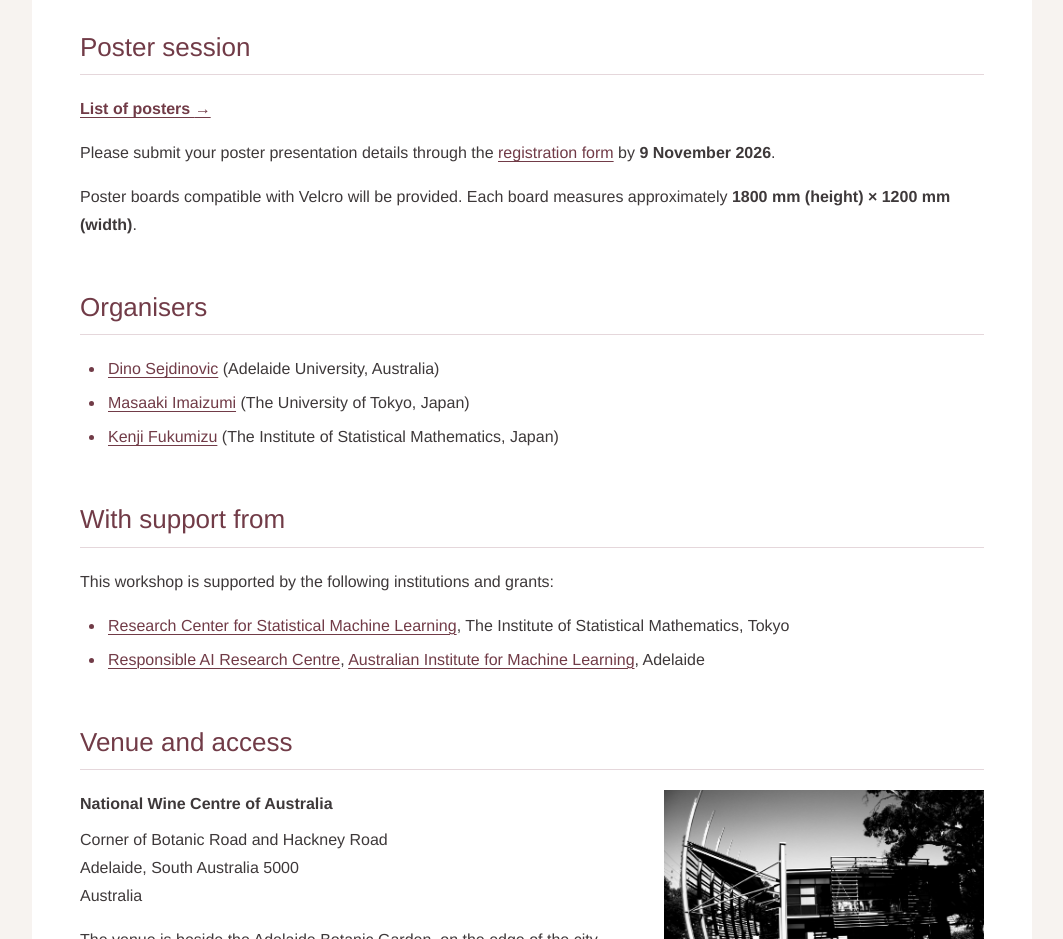
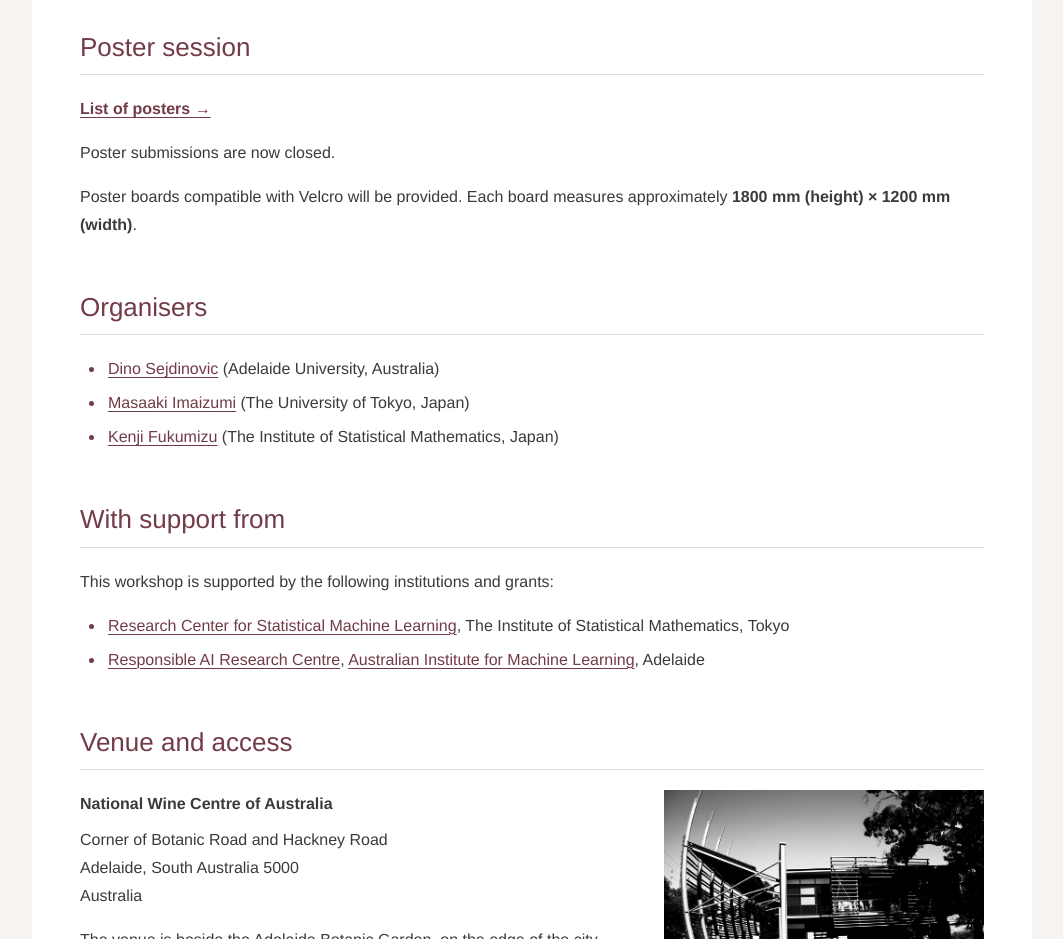
Before and after one commit to kips-lab/fimi-downunder, a plain HTML site: page docs/index.html in a window 1280 px wide. Shown: the part 2980-3919 px from the top of the page, without its empty margins (108-1171 px from the left). Drawn offline with Linux system fonts and the light colour scheme.

Commit message:
Mark FIMI poster submissions closed

```diff
--- a/docs/index.html
+++ b/docs/index.html
@@ -99,7 +99,7 @@
         <section id="posters" aria-labelledby="posters-title">
           <h2 id="posters-title">Poster session</h2>
           <p><a class="programme-link" href="posters.html">List of posters <span aria-hidden="true">→</span></a></p>
-          <p>Please submit your poster presentation details through the <a href="https://forms.gle/vhko6H9zNQfR5hpAA">registration form</a> by <strong><time datetime="2026-11-09">9 November 2026</time></strong>.</p>
+          <p>Poster submissions are now closed.</p>
           <p>Poster boards compatible with Velcro will be provided. Each board measures approximately <strong>1800 mm (height) × 1200 mm (width)</strong>.</p>
         </section>
 
```
